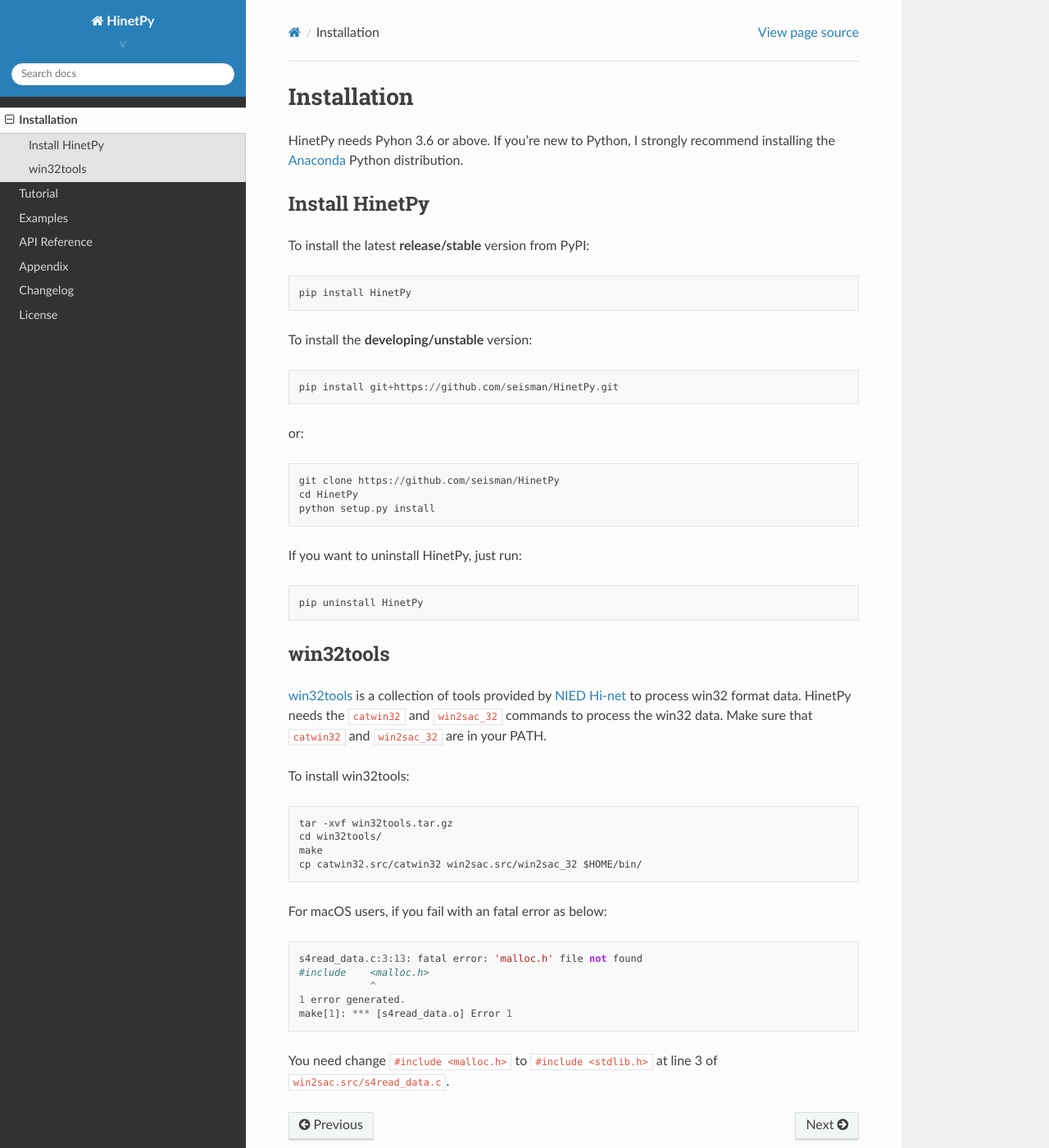
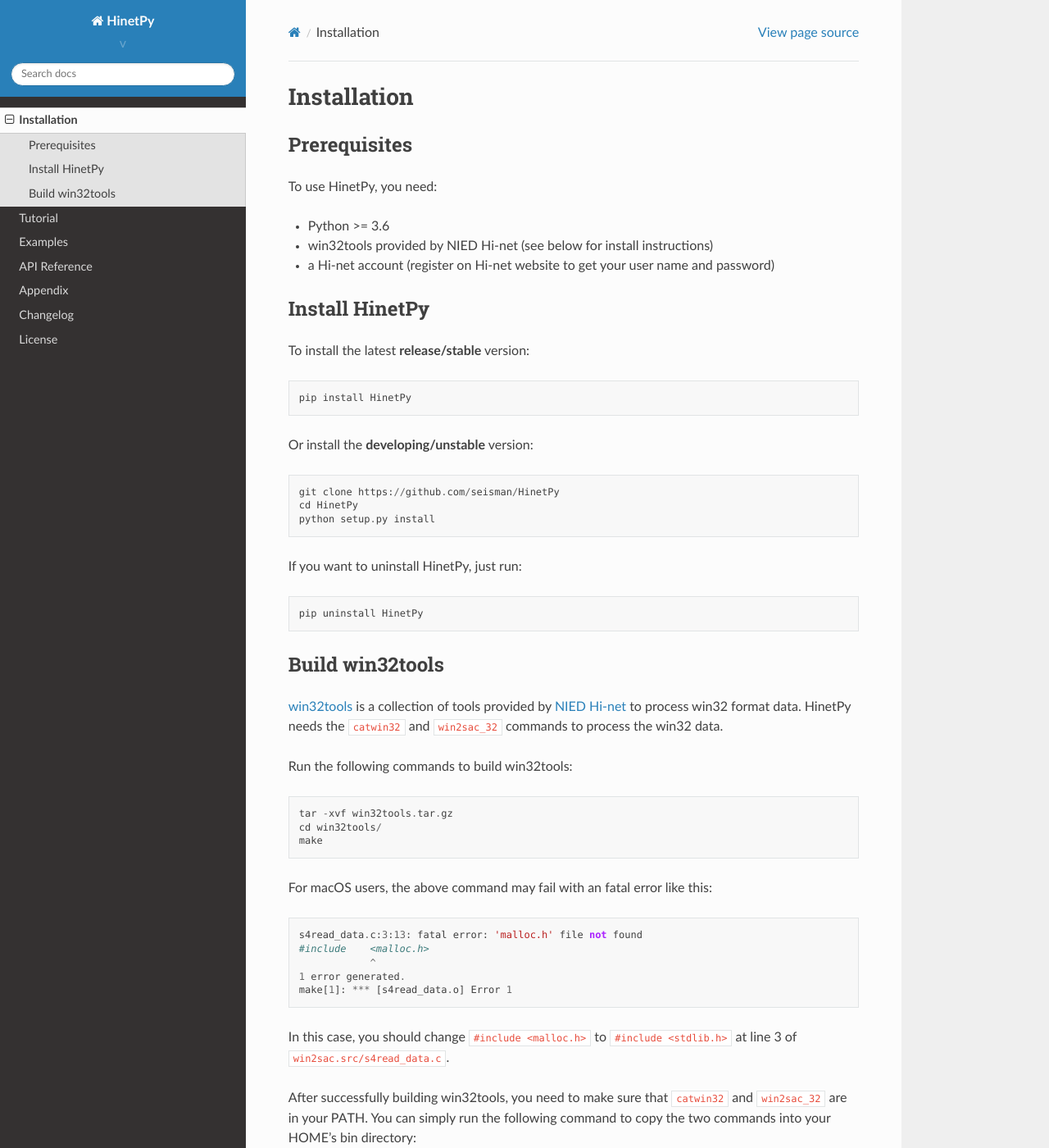
Before and after one commit to seisman/HinetPy, a Sphinx documentation site: the page built from docs/installation.rst, in a window 1280 px wide and 1400 px high. Shown: the whole window at 82% size. Built offline with Sphinx 7.4.7 and the Read the Docs theme 2.0.0, drawn with Linux system fonts in a browser that asks for light colours; some of the changed text lies outside the part shown.

Commit message:
Update install instructions

```diff
--- a/docs/installation.rst
+++ b/docs/installation.rst
@@ -1,23 +1,23 @@
 Installation
 ============
 
-HinetPy needs Pyhon 3.6 or above. If you're new to Python, I strongly recommend
-installing the `Anaconda`_ Python distribution.
+Prerequisites
+-------------
 
-.. _Anaconda: https://www.anaconda.com/download/
+To use HinetPy, you need:
+
+- Python >= 3.6
+- win32tools provided by NIED Hi-net (see below for install instructions)
+- a Hi-net account (register on Hi-net website to get your user name and password)
 
 Install HinetPy
 ---------------
 
-To install the latest **release/stable** version from PyPI::
+To install the latest **release/stable** version::
 
     pip install HinetPy
 
-To install the **developing/unstable** version::
-
-    pip install git+https://github.com/seisman/HinetPy.git
-
-or::
+Or install the **developing/unstable** version::
 
     git clone https://github.com/seisman/HinetPy
     cd HinetPy
@@ -27,22 +27,20 @@
 
     pip uninstall HinetPy
 
-win32tools
-----------
+Build win32tools
+----------------
 
 `win32tools`_ is a collection of tools provided by `NIED Hi-net`_ to process
 win32 format data. HinetPy needs the ``catwin32`` and ``win2sac_32`` commands
 to process the win32 data.
-Make sure that ``catwin32`` and ``win2sac_32`` are in your PATH.
 
-To install win32tools::
+Run the following commands to build win32tools::
 
     tar -xvf win32tools.tar.gz
     cd win32tools/
     make
-    cp catwin32.src/catwin32 win2sac.src/win2sac_32 $HOME/bin/
 
-For macOS users, if you fail with an fatal error as below::
+For macOS users, the above command may fail with an fatal error like this::
 
     s4read_data.c:3:13: fatal error: 'malloc.h' file not found
     #include    <malloc.h>
@@ -50,8 +48,14 @@
     1 error generated.
     make[1]: *** [s4read_data.o] Error 1
 
-You need change ``#include <malloc.h>`` to ``#include <stdlib.h>`` at
+In this case, you should change ``#include <malloc.h>`` to ``#include <stdlib.h>`` at
 line 3 of ``win2sac.src/s4read_data.c``.
 
-.. _NIED Hi-net: http://www.hinet.bosai.go.jp/
+After successfully building win32tools, you need to make sure that ``catwin32``
+and ``win2sac_32`` are in your PATH. You can simply run the following command
+to copy the two commands into your HOME's bin directory::
+
+    cp catwin32.src/catwin32 win2sac.src/win2sac_32 $HOME/bin/
+
+.. _NIED Hi-net: https://www.hinet.bosai.go.jp/
 .. _win32tools: https://hinetwww11.bosai.go.jp/auth/manual/dlDialogue.php?r=win32tools
```
Also changed, not shown: 1 other file.
